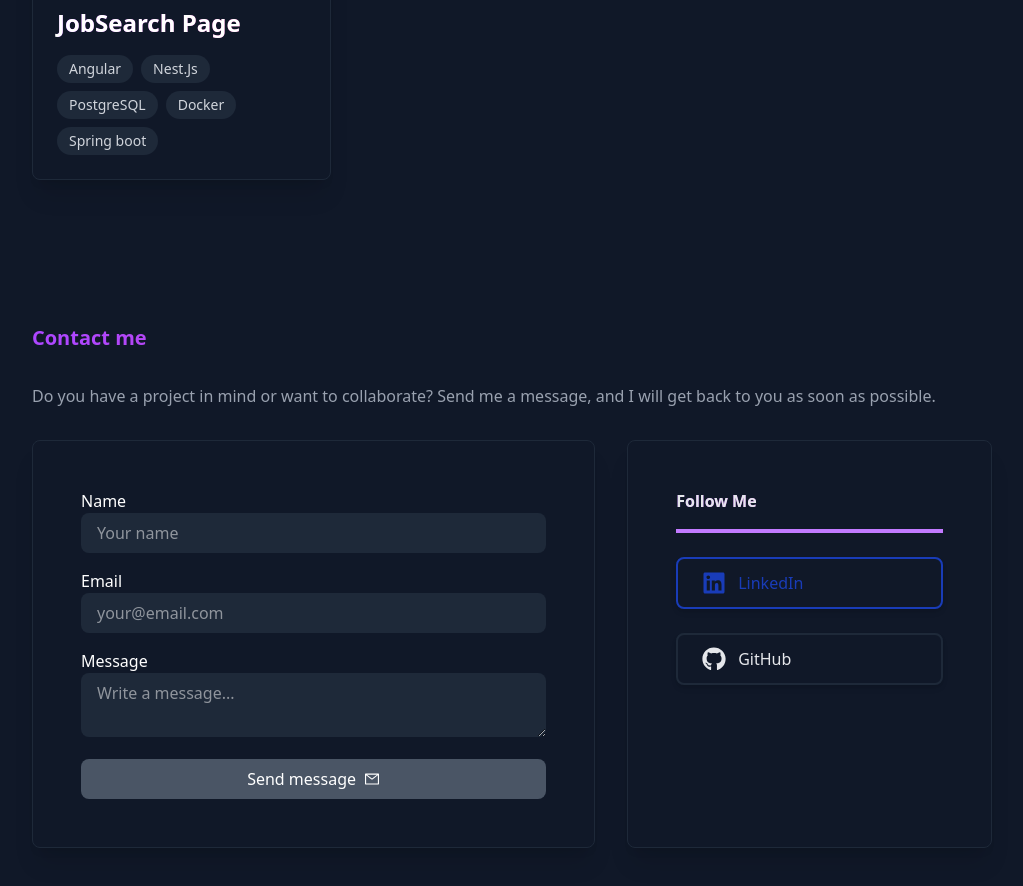
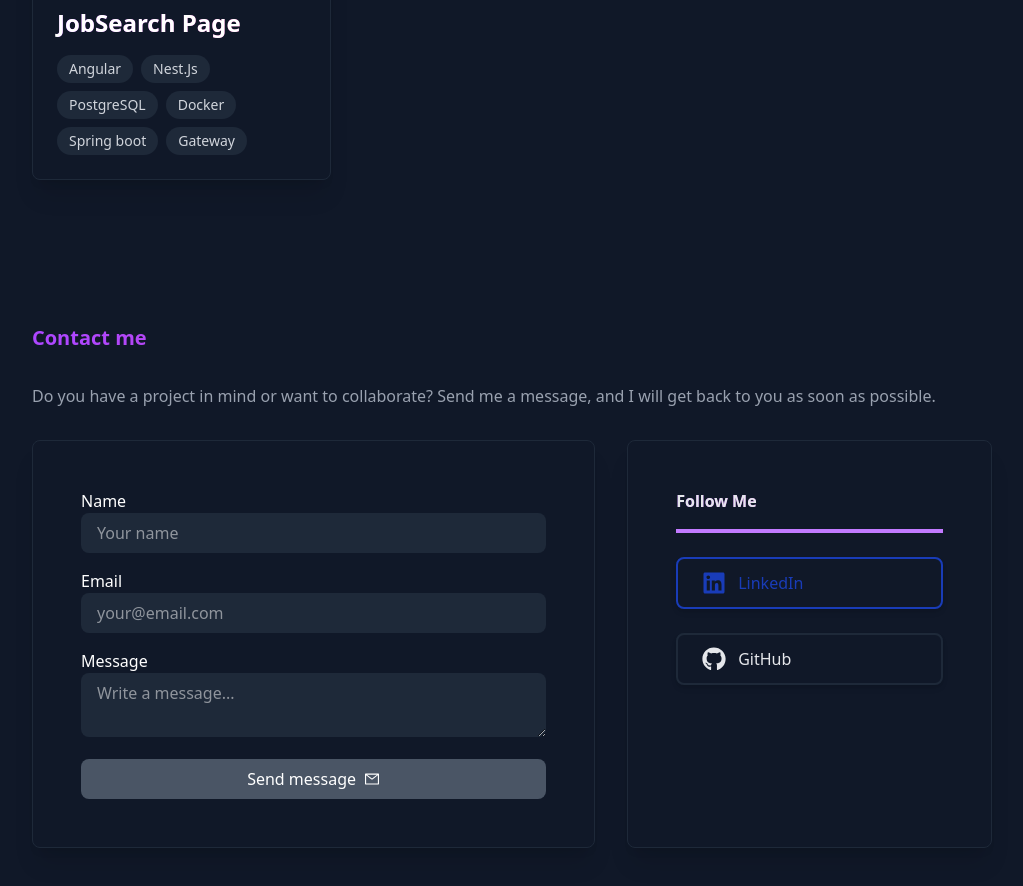
Before and after one commit to NicolasAEV/frontend-portafolio, a React (Vite) app: page / in a window 1280 px wide. Shown: the part 3760-4646 px from the top of the page, without its empty margins (128-1151 px from the left). Built offline with nearby package versions, Linux system fonts and the light colour scheme.

Commit message:
feat: update technologies and URL for "Microservices JobSearch Page"

```diff
--- a/src/pages/projects/Projects.tsx
+++ b/src/pages/projects/Projects.tsx
@@ -53,8 +53,8 @@ const projects = [
     id: 7,
     name: "Microservices JobSearch Page",
     image: project3Img,
-    technologies: ["Angular", "Nest.Js", "PostgreSQL", "Docker", "Spring boot"],
-    url: "https://example.com/project2",
+    technologies: ["Angular", "Nest.Js", "PostgreSQL", "Docker", "Spring boot", "Gateway"],
+    url: "https://github.com/orgs/ArchiJobs/repositories",
   },
 ];
 
```
